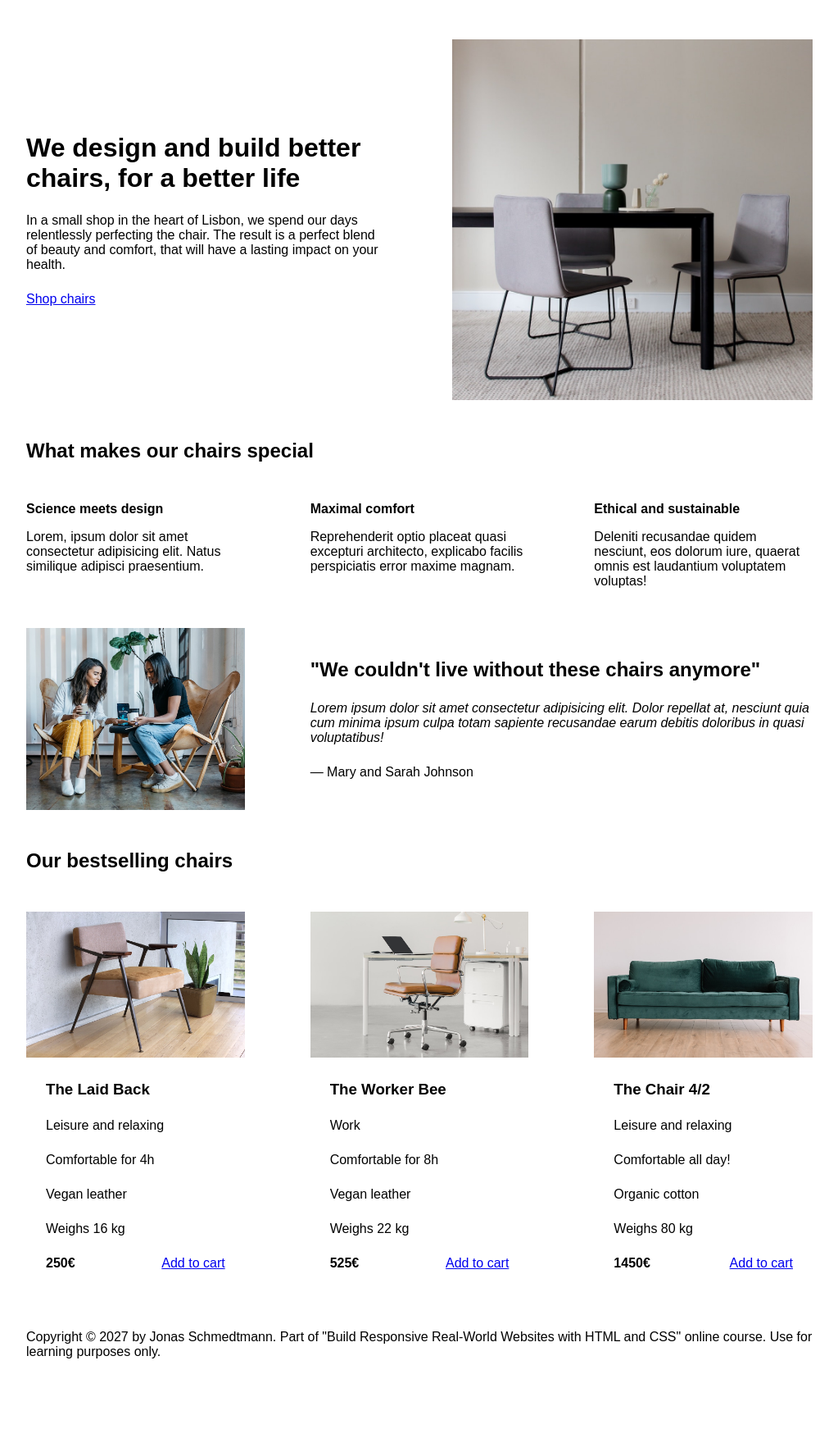
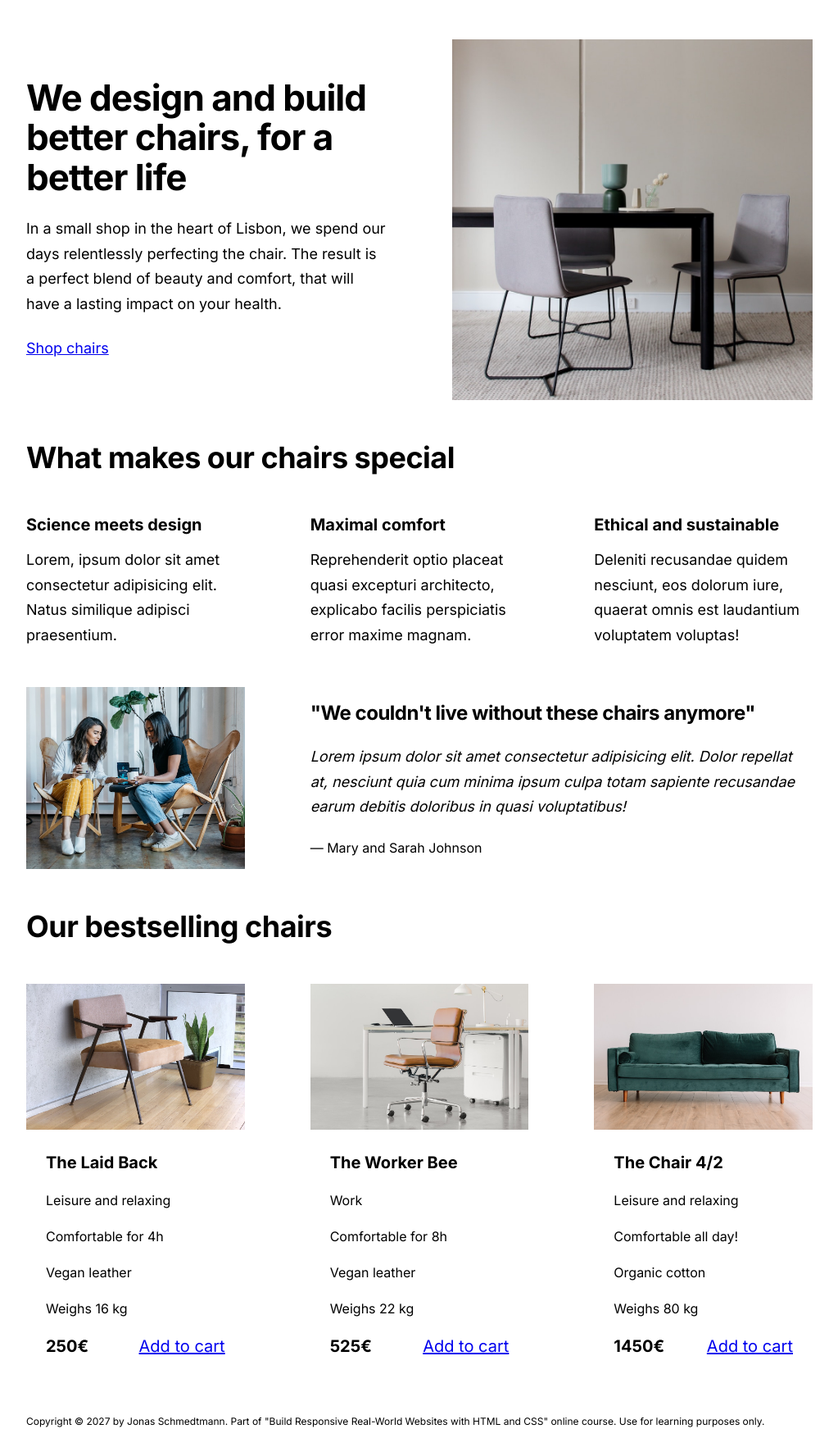
Before and after one commit to Leo3965/Learning, a PHP site: page / in a window 1280 px wide. Shown: the whole page at 82% size, without its empty margins (128-1151 px from the left). Before the commit the page ends 1657 px from the top, so only its background shows below. Run offline with PHP 8.4, Linux system fonts and the light colour scheme.

Commit message:
css typography

```diff
--- a/Frontend/html-css-course-master/starter/05-Design/index.html
+++ b/Frontend/html-css-course-master/starter/05-Design/index.html
@@ -5,8 +5,12 @@
     <meta http-equiv="X-UA-Compatible" content="IE=edge" />
     <meta name="viewport" content="width=device-width, initial-scale=1.0" />
 
+    <link rel="preconnect" href="https://fonts.googleapis.com">
+    <link rel="preconnect" href="https://fonts.gstatic.com" crossorigin>
+    <link href="https://fonts.googleapis.com/css2?family=Inter:wght@400;500;700&display=swap" rel="stylesheet">
     <link rel="stylesheet" href="style.css" />
     <title>Lisbon Chair Shop</title>
+
   </head>
   <body>
     <div class="container">
--- a/Frontend/html-css-course-master/starter/05-Design/style.css
+++ b/Frontend/html-css-course-master/starter/05-Design/style.css
@@ -16,7 +16,7 @@
 /* GENERAL STYLES */
 /* ------------------------ */
 body {
-  font-family: sans-serif;
+  font-family: 'Inter', sans-serif;
 }
 
 .container {
@@ -30,7 +30,8 @@
 }
 
 h2 {
-  margin-bottom: 48px;
+  margin-bottom: 48px;font-size: 36px;
+  letter-spacing: -0.5px;
 }
 
 .grid-3-cols {
@@ -53,10 +54,16 @@
 
 .header-text-box {
   align-self: center;
+  font-size: 18px;
+  line-height: 1.7;
 }
 
 h1 {
   margin-bottom: 24px;
+  font-size: 44px;
+  line-height: 1.1;
+  letter-spacing: -1px;
+  /* 44 / 52 / 62*/
 }
 
 .header-text {
@@ -73,9 +80,12 @@
 
 .features-title {
   margin-bottom: 16px;
+  font-size: 20px;
 }
 
 .features-text {
+  font-size: 18px;
+  line-height: 1.7;
 }
 
 /* TESTIMONIAL */
@@ -89,11 +99,14 @@
 
 .testimonial-box h2 {
   margin-bottom: 24px;
+  font-size: 24px;
 }
 
 .testimonial-text {
   font-style: italic;
   margin-bottom: 24px;
+  font-size: 18px;
+  line-height: 1.7;
 }
 
 /* CHAIRS */
@@ -103,6 +116,7 @@
 
 h3 {
   margin-bottom: 24px;
+  font-size: 20px;
 }
 
 .chair-details {
@@ -127,8 +141,10 @@
 .chair-price {
   display: flex;
   justify-content: space-between;
+  font-size: 20px;
 }
 
 footer {
-  margin-bottom: 48px;
+  margin-bottom: 24px;
+  font-size: 12px;
 }
```
